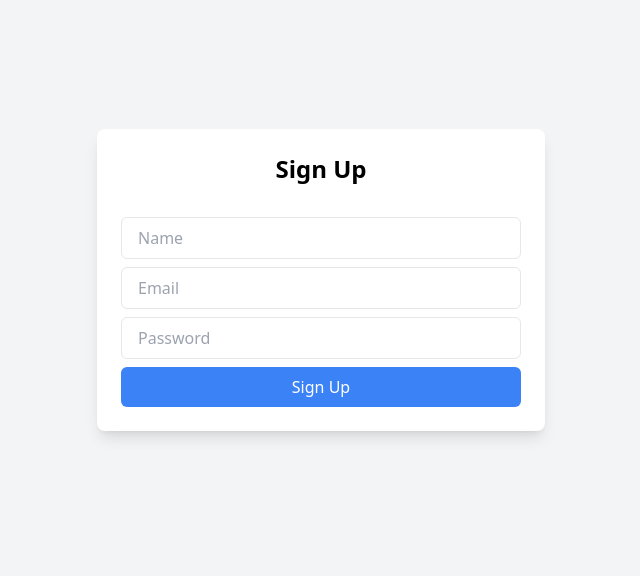
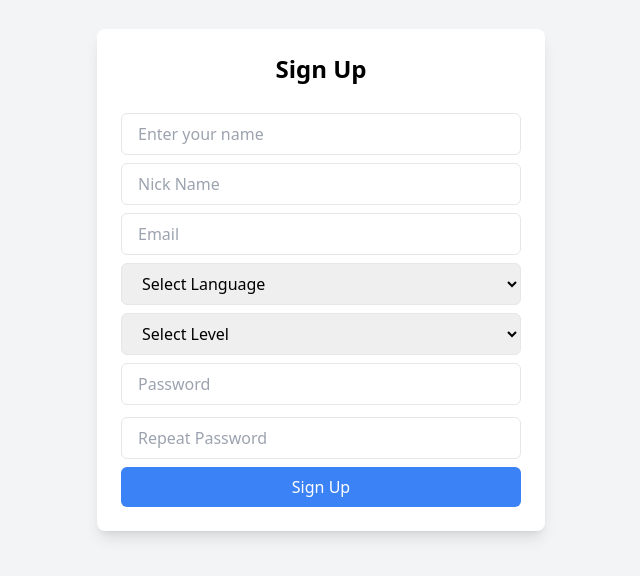
Before and after one commit to sachinkmohan/em-vocab-trainer, a React (Vite) app: page /signup in a window 1280 px wide. Shown: the part 120-696 px from the top of the page, without its empty margins (319-959 px from the left). Built offline with nearby package versions, Linux system fonts and the light colour scheme; no server answers.

Commit message:
create fields

```diff
--- a/src/components/SignUp.tsx
+++ b/src/components/SignUp.tsx
@@ -8,15 +8,13 @@ const SignUp = () => {
   const [nickname, setNickname] = useState("");
   const [name, setName] = useState("");
   const [learningLanguage, setLearningLanguage] = useState("");
-  const [level, setLevel] = useState("");
+  const [languageLevel, setLanguageLevel] = useState("");
   const [errors, setErrors] = useState<{ [key: string]: string }>({});
 
   const handleSignUp = (e: React.FormEvent) => {
     e.preventDefault();
     const validationErrors = validateForm();
     if (Object.keys(validationErrors).length === 0) {
-      // signUpWithEmail(email, password);
-      // javascript alert - Sign up successful
       console.log("Sign up successful");
       alert("Sign up successful");
     } else {
@@ -27,6 +25,13 @@ const SignUp = () => {
   const validateForm = () => {
     const errors: { [key: string]: string } = {};
     if (!name) errors.name = "Name is required";
+    if (!nickname) errors.nickname = "Nickname is required";
+    if (!email) errors.email = "Email is required";
+    if (!password) errors.password = "Password is required";
+    if (password !== repeatPassword)
+      errors.repeatPassword = "Passwords do not match";
+    if (!learningLanguage) errors.learningLanguage = "One language is required";
+    if (!languageLevel) errors.languageLevel = "One level is required";
     return errors;
   };
 
@@ -35,10 +40,10 @@ const SignUp = () => {
       <div className="bg-white  p-6 rounded-lg shadow-lg w-full max-w-md">
         <h2 className="text-2xl font-bold mb-6 text-center">Sign Up</h2>
         <form onSubmit={handleSignUp}>
-          <div className="py-2">
+          <div className="py-1">
             <input
               type="text"
-              placeholder="Name"
+              placeholder="Enter your name"
               value={name}
               onChange={(e) => setName(e.target.value)}
               className="w-full px-4 py-2 border rounded-md focus:outline-none focus:ring-2 "
@@ -47,7 +52,21 @@ const SignUp = () => {
               <p className="text-red-500 text-sm">{errors.name}</p>
             )}
           </div>
-          <div>
+
+          <div className="py-1">
+            <input
+              type="text"
+              placeholder="Nick Name"
+              value={nickname}
+              onChange={(e) => setNickname(e.target.value)}
+              className="w-full px-4 py-2 border rounded-md focus:outline-none focus:ring-2 "
+            ></input>
+            {errors.nickname && (
+              <p className="text-red-500 text-sm">{errors.nickname}</p>
+            )}
+          </div>
+
+          <div className="py-1">
             <input
               type="email"
               placeholder="Email"
@@ -56,9 +75,43 @@ const SignUp = () => {
               required
               className="w-full px-4 py-2 border rounded-md focus:outline-none focus:ring-2 focus:ring-blue-500 "
             />
+            {errors.email && (
+              <p className="text-red-500 text-sm">{errors.email}</p>
+            )}
           </div>
 
-          <div className="py-2">
+          <div className="py-1">
+            <select
+              value={learningLanguage}
+              onChange={(e) => setLearningLanguage(e.target.value)}
+              className="w-full px-4 py-2 border rounded-md focus:outline-none focus:ring-2 focus:ring-blue-500 "
+            >
+              <option value="">Select Language</option>
+              <option value="malayalam">Malayalam</option>
+              <option value="kannada">Kannada</option>
+            </select>
+            {errors.learningLanguage && (
+              <p className="text-red-500 text-sm">{errors.learningLanguage}</p>
+            )}
+          </div>
+
+          <div className="py-1">
+            <select
+              value={languageLevel}
+              onChange={(e) => setLanguageLevel(e.target.value)}
+              className="w-full px-4 py-2 border rounded-md focus:outline-none focus:ring-2 focus:ring-blue-500 "
+            >
+              <option value="">Select Level</option>
+              <option value="beginner">Beginner</option>
+              <option value="intermediate">Intermediate</option>
+              <option value="advanced">Advanced</option>
+            </select>
+            {errors.languageLevel && (
+              <p className="text-red-500 text-sm">{errors.languageLevel}</p>
+            )}
+          </div>
+
+          <div className="py-1">
             <input
               type="password"
               placeholder="Password"
@@ -67,9 +120,27 @@ const SignUp = () => {
               required
               className="w-full px-4 py-2 border rounded-md focus:outline-none focus:ring-2 focus:ring-blue-500 "
             />
+            {errors.password && (
+              <p className="text-red-500 text-sm">{errors.password}</p>
+            )}
+          </div>
+
+          <div className="py-2">
+            <input
+              type="password"
+              placeholder="Repeat Password"
+              value={repeatPassword}
+              onChange={(e) => setRepeatPassword(e.target.value)}
+              required
+              className="w-full px-4 py-2 border rounded-md focus:outline-none focus:ring-2 focus:ring-blue-500 "
+            />
+            {errors.repeatPassword && (
+              <p className="text-red-500 text-sm">{errors.repeatPassword}</p>
+            )}
           </div>
           <button
             type="submit"
+            onClick={handleSignUp}
             className="w-full bg-blue-500 text-white py-2 rounded-md hover:bg-blue-600 transition-colors"
           >
             Sign Up
```
